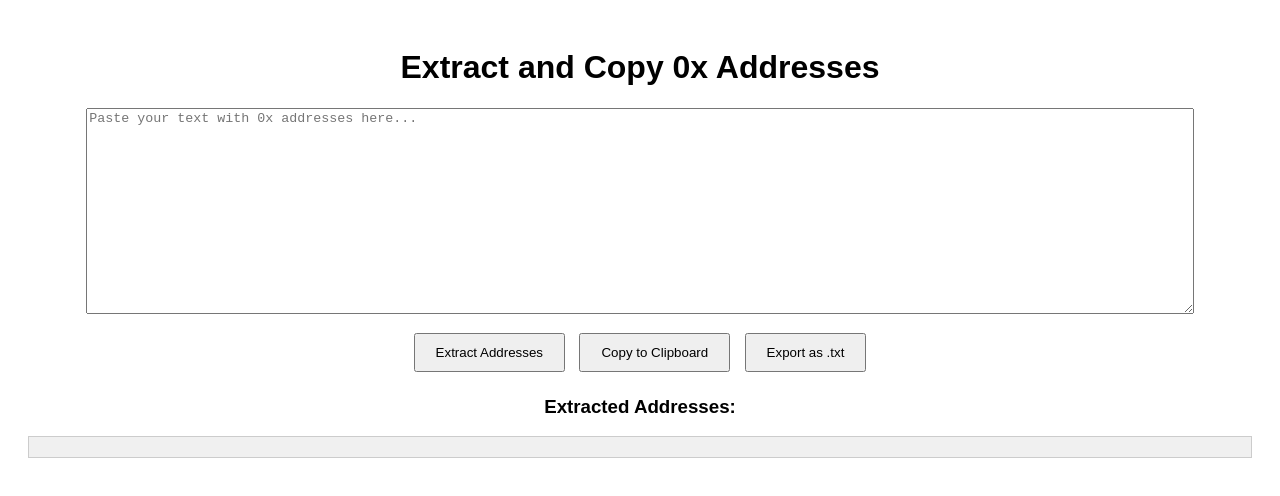
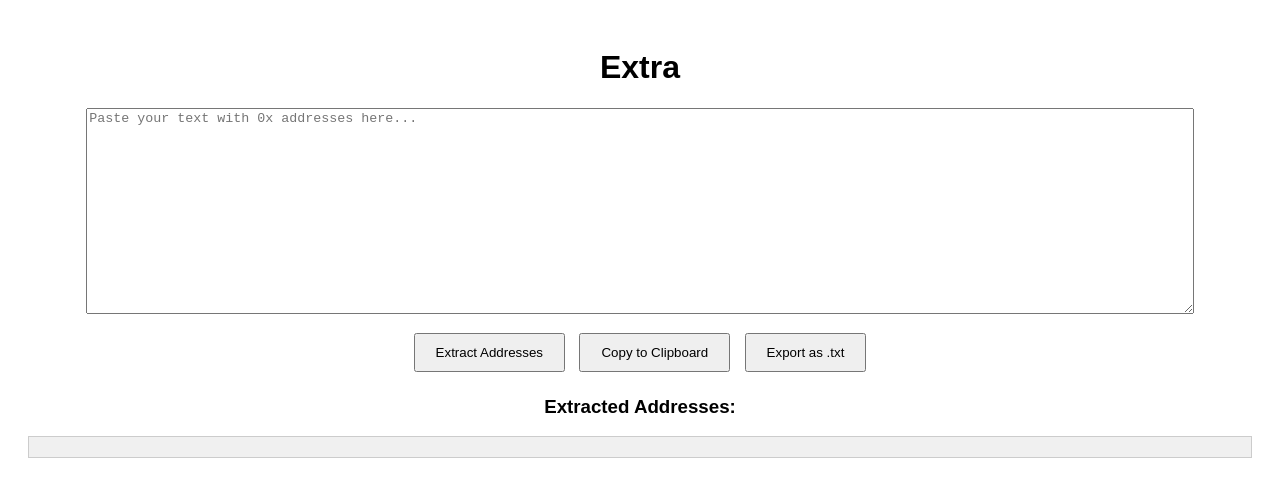
Before and after one commit to fclmail/extractor202541, a plain HTML site: page index.html in a window 1280 px wide. Drawn offline with Linux system fonts and the light colour scheme.

Commit message:
Update index.html

```diff
--- a/index.html
+++ b/index.html
@@ -12,7 +12,7 @@
   </style>
 </head>
 <body>
-  <h1>Extract and Copy 0x Addresses</h1>
+  <h1>Extra</h1>
   <textarea id="input" placeholder="Paste your text with 0x addresses here..."></textarea>
   <br />
   <button onclick="extractAddresses()">Extract Addresses</button>
```
